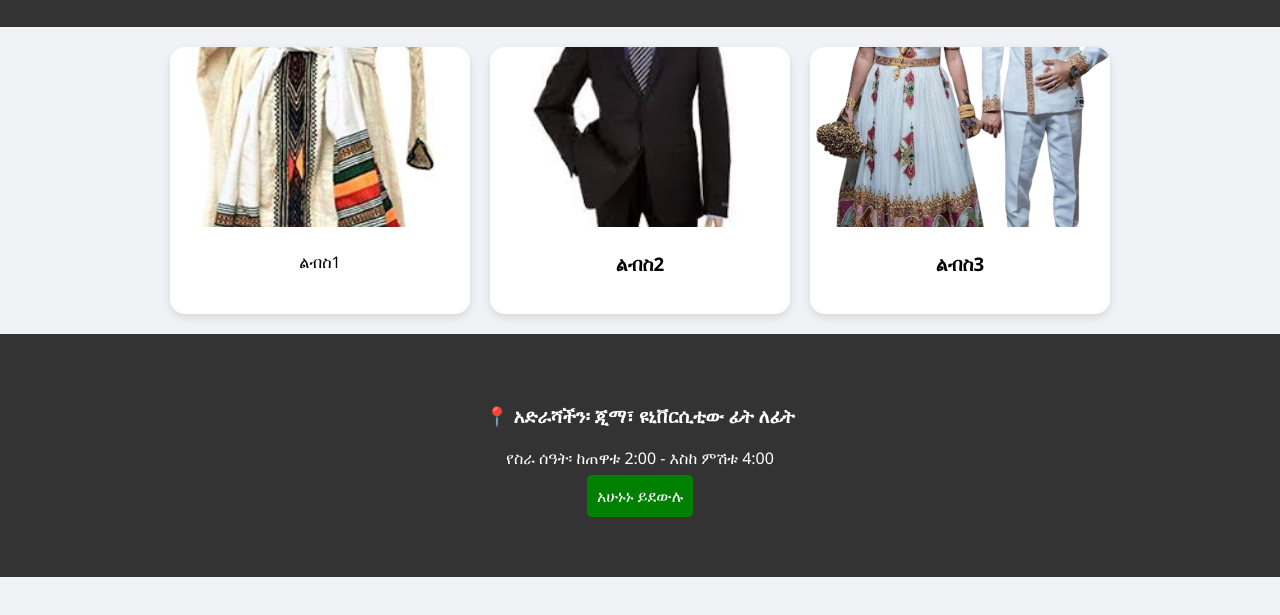
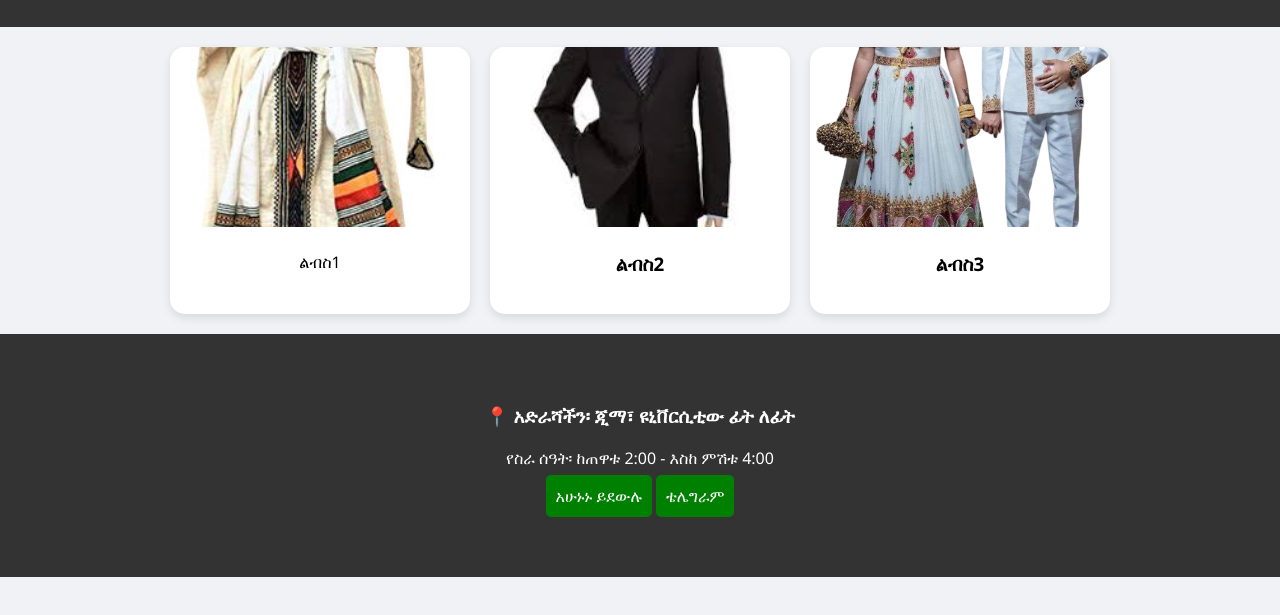
Before and after one commit to samuelchallechalle-arch/ethio-biz-directory, a plain HTML site: page clothes.html in a window 1280 px wide. Shown: the part 141-756 px from the top of the page. Drawn offline with Linux system fonts and the light colour scheme.

Commit message:
Update clothes.html

```diff
--- a/clothes.html
+++ b/clothes.html
@@ -22,7 +22,9 @@
         <h3>📍 አድራሻችን፡ ጂማ፣ ዩኒቨርሲቲው ፊት ለፊት</h3>
         <p>የስራ ሰዓት፡ ከጠዋቱ 2:00 - እስከ ምሽቱ 4:00</p>
         <a href="tel:+251909508024" style="background: green; color: white; padding: 10px; border-radius: 5px; text-decoration: none;">አሁኑኑ ይደውሉ</a>
+        <a href="https://t.me/sami_chali" style="background: green; color: white; padding: 10px; border-radius: 5px; text-decoration: none;">ቴሌግራም</a>
     </div>
 </main>
 </body>
+
 </html>
```
